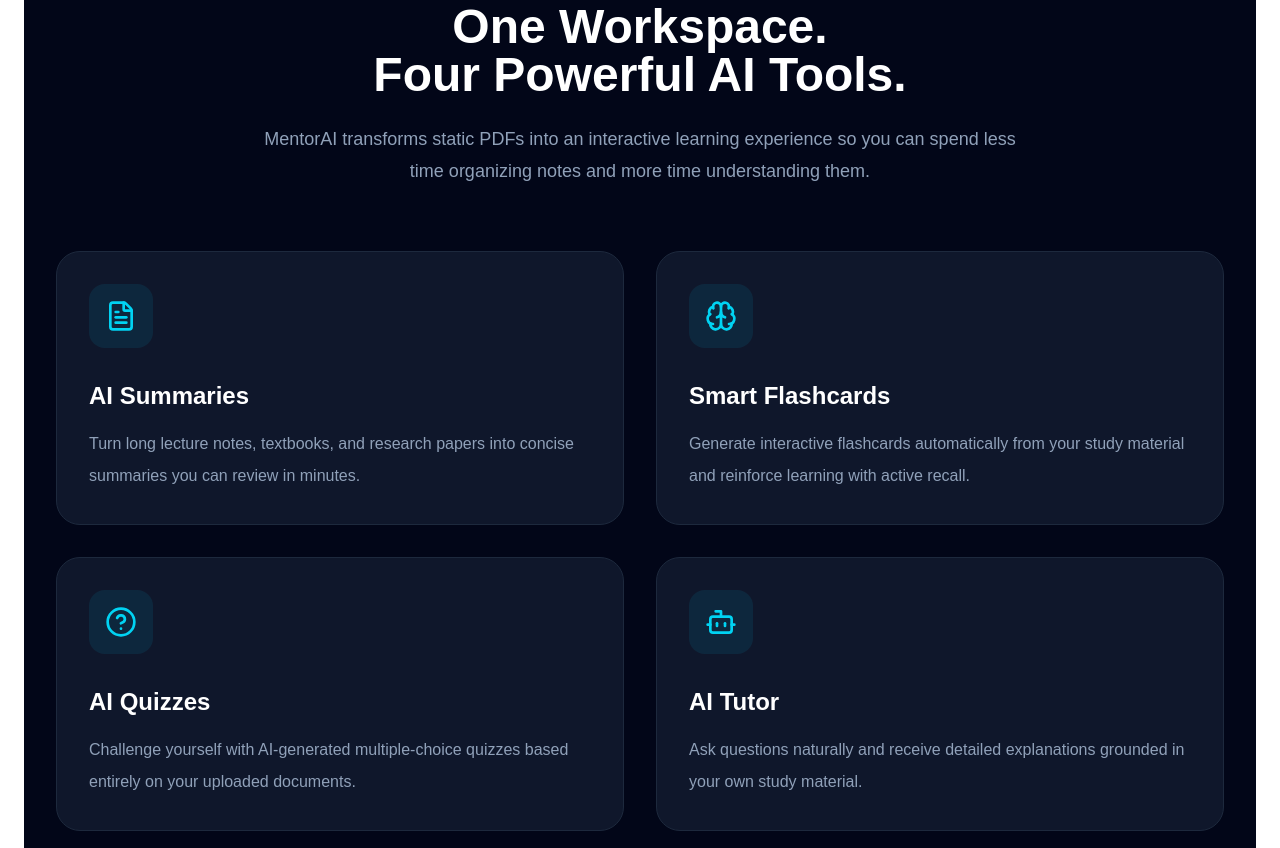
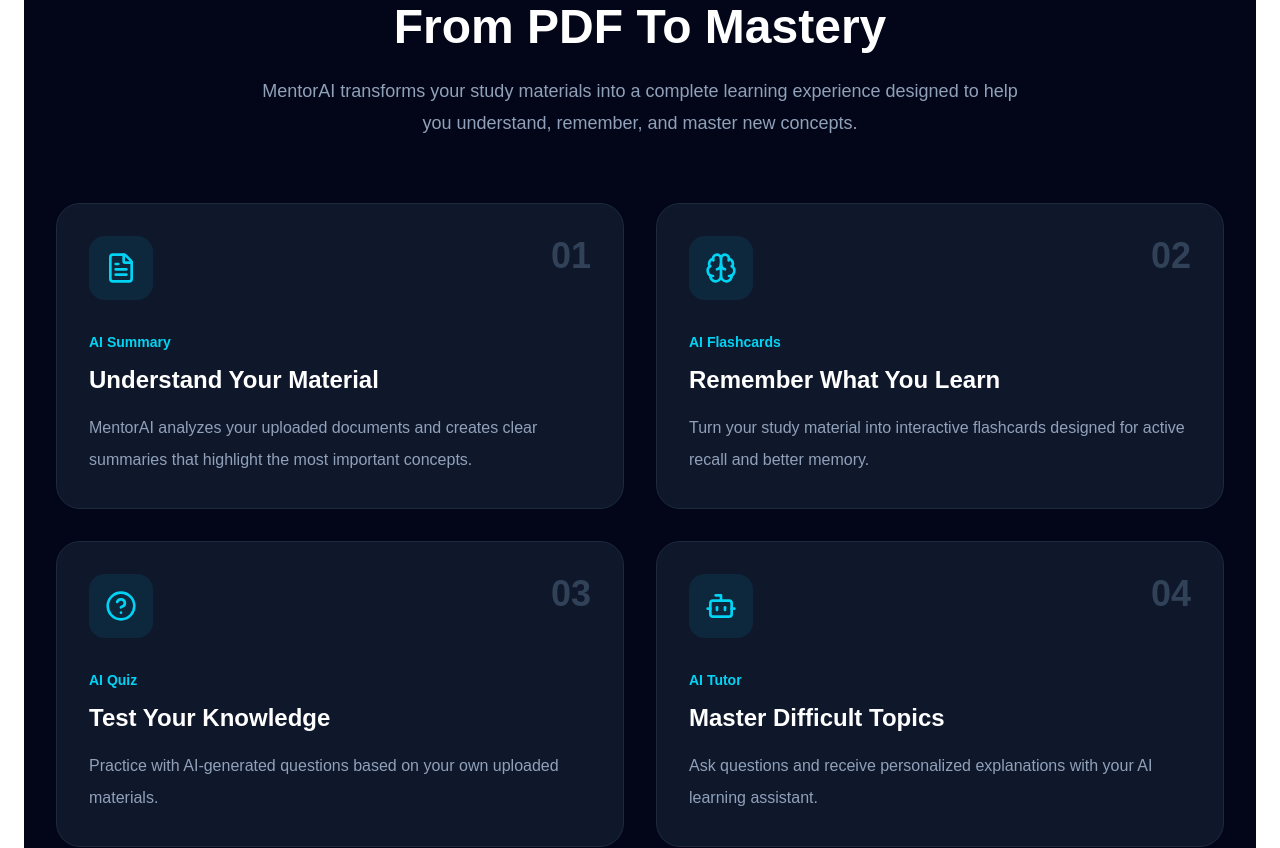
Before and after one commit to baleriaes/mentor-ai, a Next.js app: page / in a window 1280 px wide. Shown: the part 1420-2268 px from the top of the page. Built offline with nearby package versions, Linux system fonts and the light colour scheme.

Commit message:
Improve MentorAI learning workflow section

```diff
--- a/components/home/Features.tsx
+++ b/components/home/Features.tsx
@@ -9,85 +9,206 @@
   Bot,
 } from "@/components/ui/Icons";
 
+
 const features = [
+
   {
     icon: FileText,
-    title: "AI Summaries",
+    number: "01",
+    title: "Understand Your Material",
+    subtitle: "AI Summary",
     href: "/summary",
     description:
-      "Turn long lecture notes, textbooks, and research papers into concise summaries you can review in minutes.",
+      "MentorAI analyzes your uploaded documents and creates clear summaries that highlight the most important concepts.",
   },
+
+
   {
     icon: Brain,
-    title: "Smart Flashcards",
+    number: "02",
+    title: "Remember What You Learn",
+    subtitle: "AI Flashcards",
     href: "/flashcards",
     description:
-      "Generate interactive flashcards automatically from your study material and reinforce learning with active recall.",
+      "Turn your study material into interactive flashcards designed for active recall and better memory.",
   },
+
+
   {
     icon: CircleHelp,
-    title: "AI Quizzes",
+    number: "03",
+    title: "Test Your Knowledge",
+    subtitle: "AI Quiz",
     href: "/quiz",
     description:
-      "Challenge yourself with AI-generated multiple-choice quizzes based entirely on your uploaded documents.",
+      "Practice with AI-generated questions based on your own uploaded materials.",
   },
+
+
   {
     icon: Bot,
-    title: "AI Tutor",
+    number: "04",
+    title: "Master Difficult Topics",
+    subtitle: "AI Tutor",
     href: "/chat",
     description:
-      "Ask questions naturally and receive detailed explanations grounded in your own study material.",
+      "Ask questions and receive personalized explanations with your AI learning assistant.",
   },
+
 ];
 
+
+
 export default function Features() {
+
+
   return (
+
     <section className="py-24">
+
+
       <div className="mx-auto max-w-7xl px-8">
+
+
+
+
+
         <div className="mx-auto max-w-3xl text-center">
+
+
           <p className="font-semibold uppercase tracking-[0.25em] text-cyan-400">
-            Everything You Need
+
+            Your AI Study Workflow
+
           </p>
 
+
+
           <h2 className="mt-4 text-4xl font-bold md:text-5xl">
-            One Workspace.
-            <br />
-            Four Powerful AI Tools.
+
+            From PDF To Mastery
+
           </h2>
 
+
+
+
           <p className="mt-6 text-lg leading-8 text-slate-400">
-            MentorAI transforms static PDFs into an interactive learning
-            experience so you can spend less time organizing notes and more
-            time understanding them.
+
+            MentorAI transforms your study materials into a complete learning
+            experience designed to help you understand, remember, and master
+            new concepts.
+
           </p>
+
+
         </div>
 
+
+
+
+
+
+
+
         <div className="mt-16 grid gap-8 md:grid-cols-2">
-          {features.map((feature) => {
+
+
+
+          {features.map((feature)=>{
+
+
             const Icon = feature.icon;
 
+
+
             return (
+
+
               <Link
+
                 href={feature.href}
+
                 key={feature.title}
-                className="group block rounded-3xl border border-slate-800 bg-slate-900 p-8 transition-all duration-300 hover:-translate-y-1 hover:border-cyan-400 hover:shadow-xl"
+
+                className="group rounded-3xl border border-slate-800 bg-slate-900 p-8 transition hover:-translate-y-1 hover:border-cyan-400"
+
               >
-                <div className="inline-flex rounded-2xl bg-cyan-500/10 p-4 text-cyan-400 transition group-hover:scale-105">
-                  <Icon size={32} />
+
+
+
+                <div className="flex items-start justify-between">
+
+
+                  <div className="rounded-2xl bg-cyan-500/10 p-4 text-cyan-400">
+
+                    <Icon size={32}/>
+
+                  </div>
+
+
+
+                  <span className="text-4xl font-black text-slate-700">
+
+                    {feature.number}
+
+                  </span>
+
+
+
                 </div>
 
-                <h3 className="mt-8 text-2xl font-bold">
+
+
+
+
+
+                <p className="mt-8 text-sm font-semibold text-cyan-400">
+
+                  {feature.subtitle}
+
+                </p>
+
+
+
+
+                <h3 className="mt-3 text-2xl font-bold">
+
                   {feature.title}
+
                 </h3>
 
+
+
+
                 <p className="mt-4 leading-8 text-slate-400">
+
                   {feature.description}
+
                 </p>
+
+
+
+
               </Link>
+
+
             );
+
+
           })}
+
+
+
         </div>
+
+
+
       </div>
+
+
     </section>
+
   );
+
 }
```
